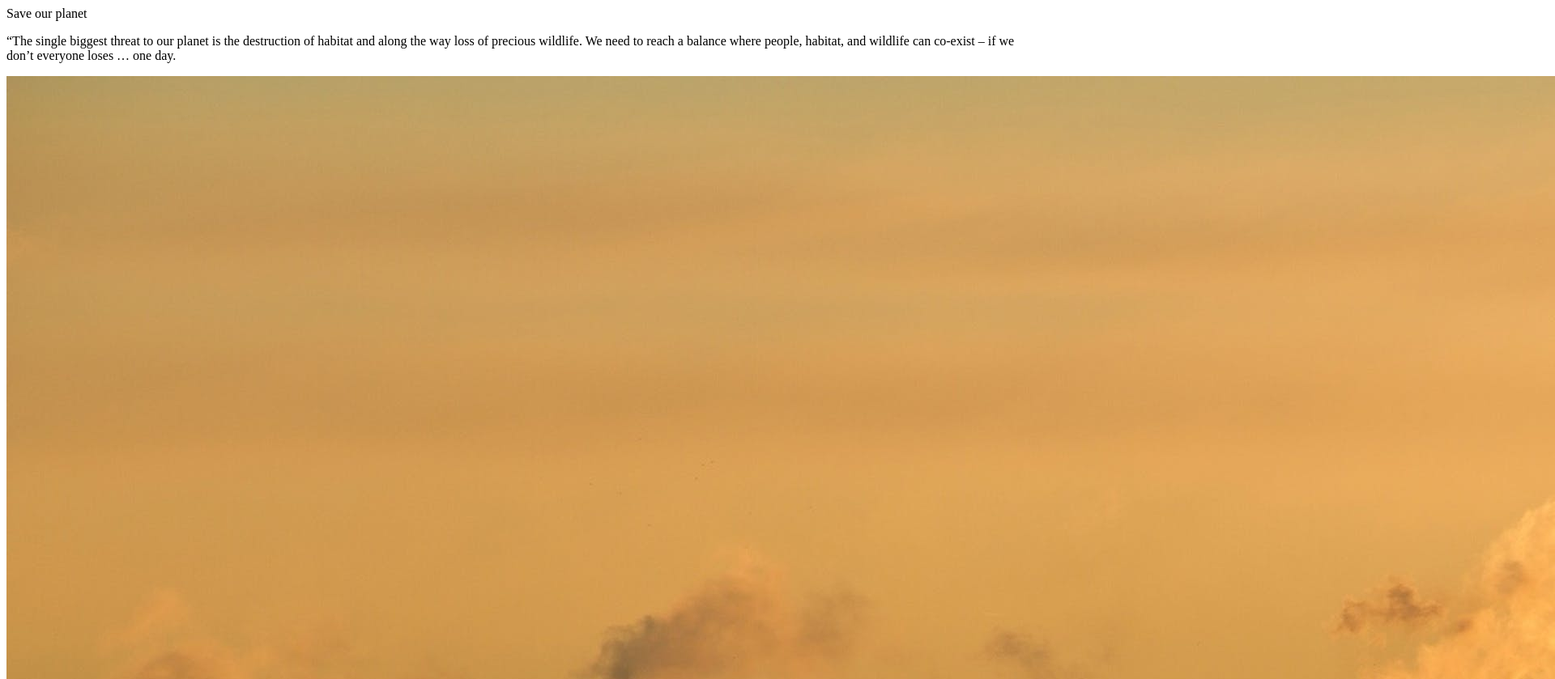
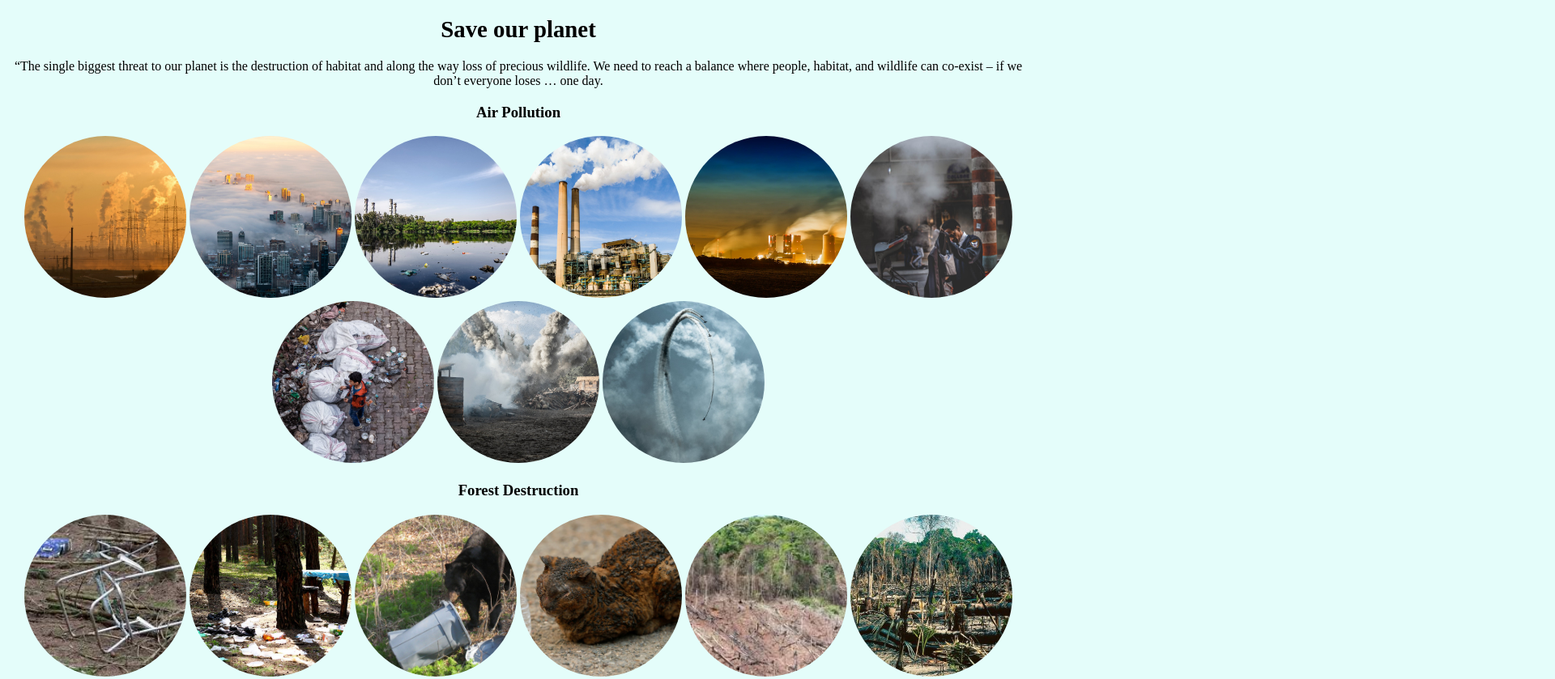
Before and after one commit to anika05/gallery, a plain HTML site: page index.html in a window 1280 px wide. Shown: the top 839 px of the page at 81% size, 1920 px wide, since content can reach past the window. Drawn offline with Linux system fonts and the light colour scheme.

Commit message:
second commit

```diff
--- a/index.html
+++ b/index.html
@@ -5,24 +5,26 @@
     initial-scale=1"
     <meta charset="utf-8">
     <link rel= "stylesheet"
-    type="style/css"
+    type="text/css"
     href="styles.css"
     <title></title>
   </head>
 
-    <article
-    class="title"</article?
-<h1>Save our planet</h1>
+  <article class="center">
+    <h1 class="center">
+      <big><bold>Save our planet</bold></big>
+    </h1>
     <p>“The single biggest threat to our
       planet is the
       destruction of habitat and along the way loss of precious wildlife. We need to reach a balance where people, habitat, and wildlife can
       co-exist –
       if we don’t everyone
       loses … one day.</p>
-
+    </article>
 <body>
+  <article class="center">
   <div class="airp">
-
+<h3> Air Pollution </h3>
   </div>
   <img src="assets/images/airp1.jpeg">
 
@@ -41,14 +43,17 @@
   <img src="assets/images/airp9.jpeg">
 
   <img src="assets/images/airp10.jpeg">
-  alt=airp10</img>
+
   </body>
 
   <body>
+    <article class="center">
+    <h3> Forest Destruction </h3>
     <img src="assets/images/forp1.jpeg"
     alt=forp1
      src="assets/images/forp2.jpeg"
     alt=forp2
+  <img src="assets/images/forpnew.jpeg"
 
      <img src="assets/images/forp3.jpeg">
 
@@ -56,7 +61,7 @@
 
    <img src="assets/images/forp5.jpg">
 
-     < img src="assets/images/forp6.jpg">
+     <img src="assets/images/forp6.jpg">
 
     <img src="assets/images/forp7.jpeg">
 
@@ -70,6 +75,8 @@
         </body>
 
         <body>
+  <h3>Ocean Destruction</h3>
+  <article class="center">
 <img src="assets/images/oceanp.jpeg">
 
 <img src="assets/images/oceanp2.jpg">
--- a/styles.css
+++ b/styles.css
@@ -2,16 +2,29 @@
 { property: value;}
 
  img {
-  width: 175px;
+  width: 200px;
   height: 200px;
+  object-fit: cover;
 
 }
 
+
+
+
+
+
+body {
+  background-color: white;
+}
+
+.center {
+  text-align: center;
+}
 img {
-  border: 10px solid black;
+  border-radius: 50%;
 }
- .div {
-  height: 100px;
-  width: 500px;
-  background-color: powderblue;
+
+body {
+  color: black;
 }
+body {background-color: #E4FDFA;}
```
Also changed, not shown: 1 other file. Lines whose indentation alone changed are shown as unchanged.
